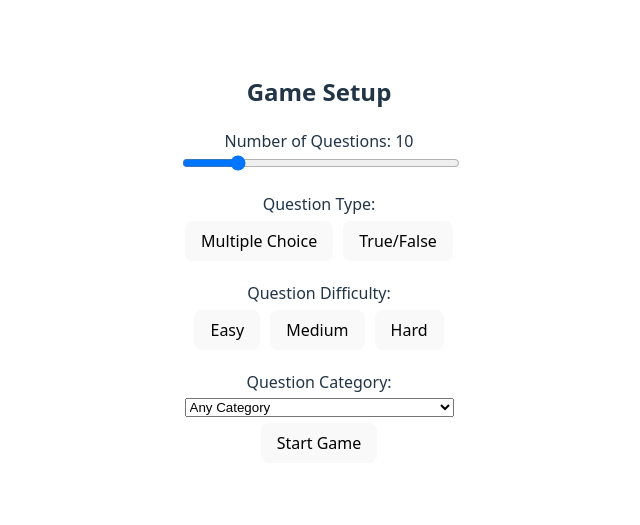
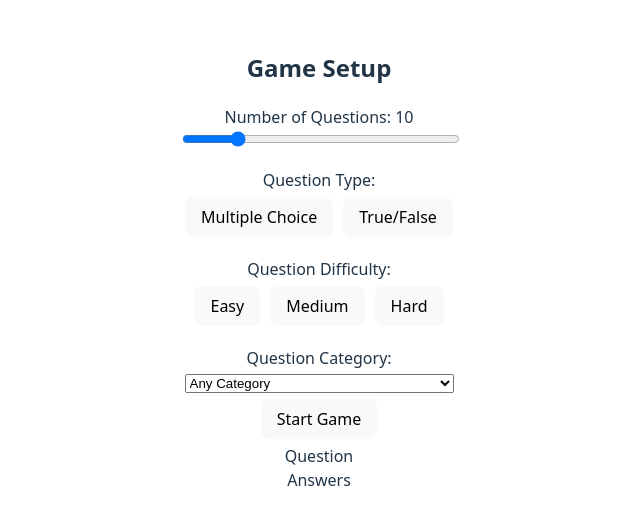
Before and after one commit to wk642/trivia-game-with-api, a React (Vite) app in the folder client/: page / in a window 1280 px wide. Shown: the part 139-664 px from the top of the page, without its empty margins (321-961 px from the left). Built offline with nearby package versions, Linux system fonts and the light colour scheme.

Commit message:
Added GamePlay front end outline

```diff
--- a/client/src/App.jsx
+++ b/client/src/App.jsx
@@ -1,19 +1,16 @@
-import { useState } from 'react'
-import reactLogo from './assets/react.svg'
-import viteLogo from '/vite.svg'
+import React, { useState } from 'react'
 import './App.css'
 import GameSetup from './components/GameSetup'
-
+import GamePlay from './components/GamePlay'
 
 function App() {
-  const [count, setCount] = useState(0)
+  return (
 
-  return (
-    <>
       <div>
         <GameSetup />
+        <GamePlay />
       </div>
-    </>
+
   )
 }
 
--- a/client/src/components/GamePlay.jsx
+++ b/client/src/components/GamePlay.jsx
@@ -0,0 +1,16 @@
+import React, { useRef, useState, useEffect } from 'react';
+
+function GamePlay() {
+  return (
+    <div>
+      <div className="question-div">
+        Question
+      </div>
+
+      <div className="answers-div">
+        Answers
+      </div>
+    </div>
+  )
+}
+export default GamePlay;
```
